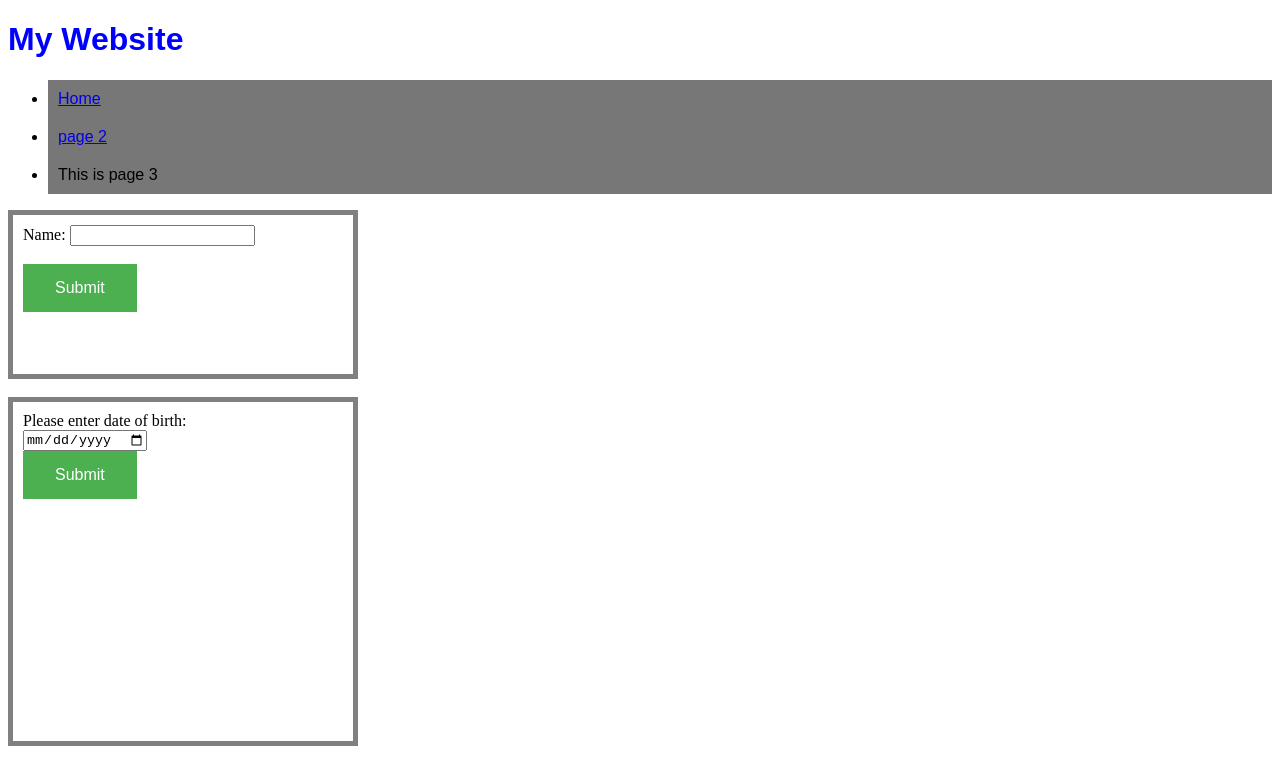
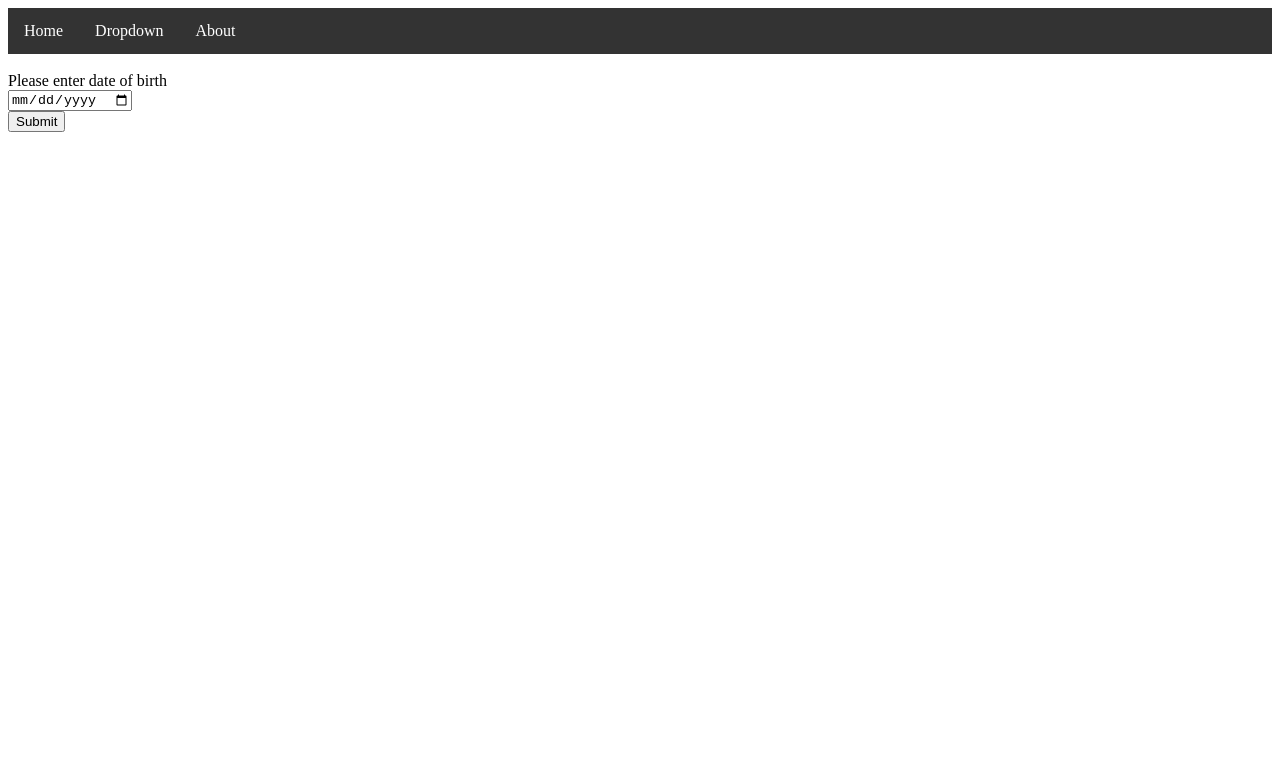
Before and after one commit to mv3717/Website, a plain HTML site: page page3.html in a window 1280 px wide. Drawn offline with Linux system fonts and the light colour scheme.

Commit message:
drop down menu

```diff
--- a/main.css
+++ b/main.css
@@ -1,38 +1,50 @@
-body {
-	background:#FFFFFF
+ul {
+    list-style-type: none;
+    margin: 0;
+    padding: 0;
+    overflow: hidden;
+    background-color: #333;
 }
 
 li {
-	font-family: Arial;
-	padding: 10px;
-	background:#777
+    float: left;
 }
 
-h1 {
-	color: blue;
-	font-family: Arial;
+li a, .dropbtn {
+    display: inline-block;
+    color: white;
+    text-align: center;
+    padding: 14px 16px;
+    text-decoration: none;
 }
 
-p {
-	font-family: Arial;
-	padding: 10px;
+li a:hover, .dropdown:hover .dropbtn {
+    background-color: red;
 }
 
-button {
-    background-color: #4CAF50; /* Green */
-    border: none;
-    color: white;
-    padding: 15px 32px;
-    text-align: center;
-    text-decoration: none;
+li.dropdown {
     display: inline-block;
-    font-size: 16px;
 }
 
+.dropdown-content {
+    display: none;
+    position: absolute;
+    background-color: #f9f9f9;
+    min-width: 160px;
+    box-shadow: 0px 8px 16px 0px rgba(0,0,0,0.2);
+    z-index: 1;
+}
 
-div {
-    width: 320px;
-    padding: 10px;
-    border: 5px solid gray;
-    margin: 0;
+.dropdown-content a {
+    color: black;
+    padding: 12px 16px;
+    text-decoration: none;
+    display: block;
+    text-align: left;
 }
+
+.dropdown-content a:hover {background-color: #f1f1f1}
+
+.dropdown:hover .dropdown-content {
+    display: block;
+}
--- a/page3.html
+++ b/page3.html
@@ -5,14 +5,20 @@
 <title> My Webpage </title>
 </head>
 <body>
-<h1> My Website </h1>
 <ul>
-	<li><a href="index.html"> Home </a></li>
-	<li> <a href="page2.html"> page 2 </a>  </li>
-	<li> This is page 3 </li>
+  <li><a href="index.html">Home</a></li>
+  <li class="dropdown">
+    <a href="javascript:void(0)" class="dropbtn">Dropdown</a>
+    <div class="dropdown-content">
+      <a href="page2.html">Page 2</a>
+      <a href="page3.html">Life Calculator</a>
+      <a href="snake.html">Snake</a>
+    </div>
+    <li><a href="#about">About</a></li>
+  </li>
 </ul>
 
-<div>
+<!-- <div>
 	<form id = "form1">
 Name: <input name="name" type="text" size="20">
 </form>
@@ -20,31 +26,33 @@ Name: <input name="name" type="text" size="20">
 <button onclick="outputName()">Submit</button>
 <br>
 <p id = "name"></p>
-</div>
+</div> -->
 
 <br>
 
 <div>
-<label for="bday">Please enter date of birth:</label>
+
+<label for="bday">Please enter date of birth</label>
 <br>
     <input type="date" id="bday" name="bday">
 <br>
 <button onclick="timeLived()">Submit</button>
 <br>
+<p id="yearsLived"></p>
+<p id="monthsLived"></p>
 <p id="weeksLived"></p>
 <p id="daysLived"></p>
 <p id="hoursLived"></p>
 <p id="minutesLived"></p>
 <p id="secondsLived"></p>
 
-<p id = "age"></p>
 </div>
 
 <script>
-function outputName() {
-var name = document.getElementById("form1").elements["name"].value;
-document.getElementById("name").innerHTML = name;
-}
+// function outputName() {
+// var name = document.getElementById("form1").elements["name"].value;
+// document.getElementById("name").innerHTML = name;
+// }
 function timeLived() {
 var dateControl = document.querySelector('input[id="bday"]').value;
 var dOfB = new Date(dateControl)
@@ -54,7 +62,9 @@ var date = new Date();
 Date.dateDiff = function(datepart, fromdate, todate) {
   datepart = datepart.toLowerCase();
   var diff = todate - fromdate;
-  var divideBy = { w:604800000,
+  var divideBy = { y:31449600000,
+                   n:2620800000,
+                   w:604800000,
                    d:86400000,
                    h:3600000,
                    m:60000,
@@ -66,6 +76,8 @@ Date.dateDiff = function(datepart, fromdate, todate) {
 // var y2k  = new Date(2000, 0, 1);
 // var today= new Date();
 //document.write('Weeks since the new millenium: ' + Date.dateDiff('w', y2k, today)); //displays 625
+document.getElementById("yearsLived").innerHTML = "You have lived " + Date.dateDiff('y', dOfB, date) + " years";
+document.getElementById("monthsLived").innerHTML = "You have lived " + Date.dateDiff('n', dOfB, date) + " months";
 document.getElementById("weeksLived").innerHTML = "You have lived " + Date.dateDiff('w', dOfB, date) + " weeks";
 document.getElementById("daysLived").innerHTML = "You have lived " + Date.dateDiff('d', dOfB, date) + " days";
 document.getElementById("hoursLived").innerHTML = "You have lived " + Date.dateDiff('h', dOfB, date) + " hours";
```
Also changed, not shown: index.html (+12 -28 lines), page2.html (+10 -7 lines).
